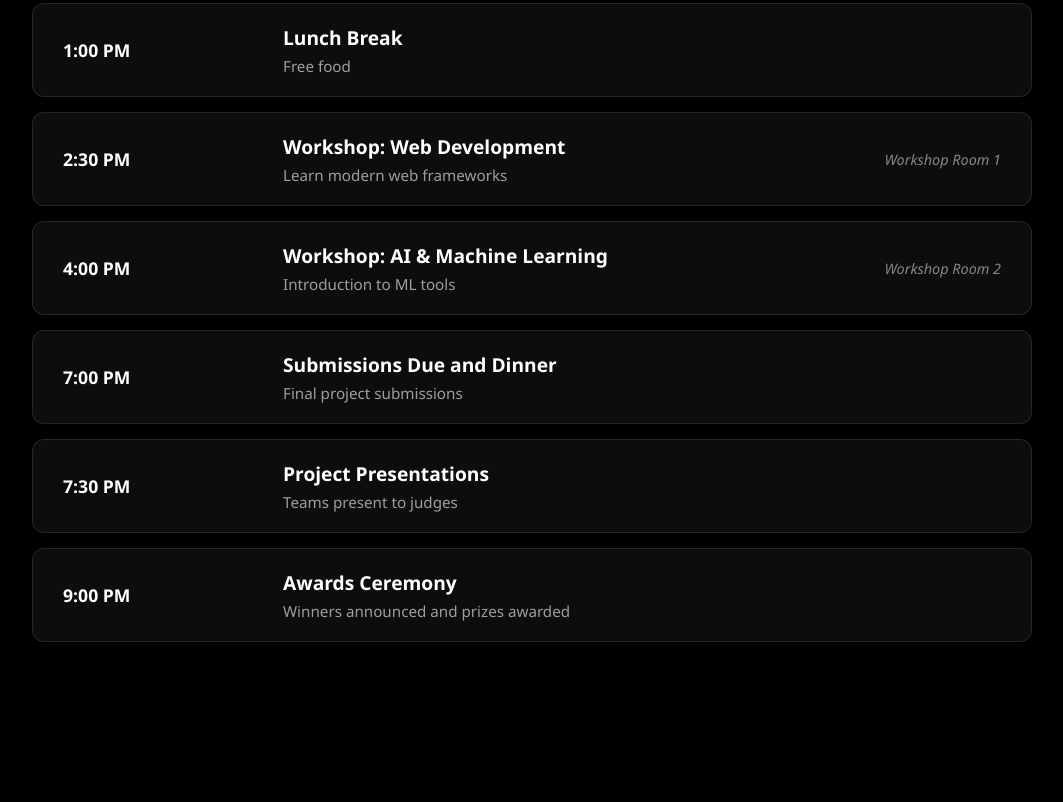
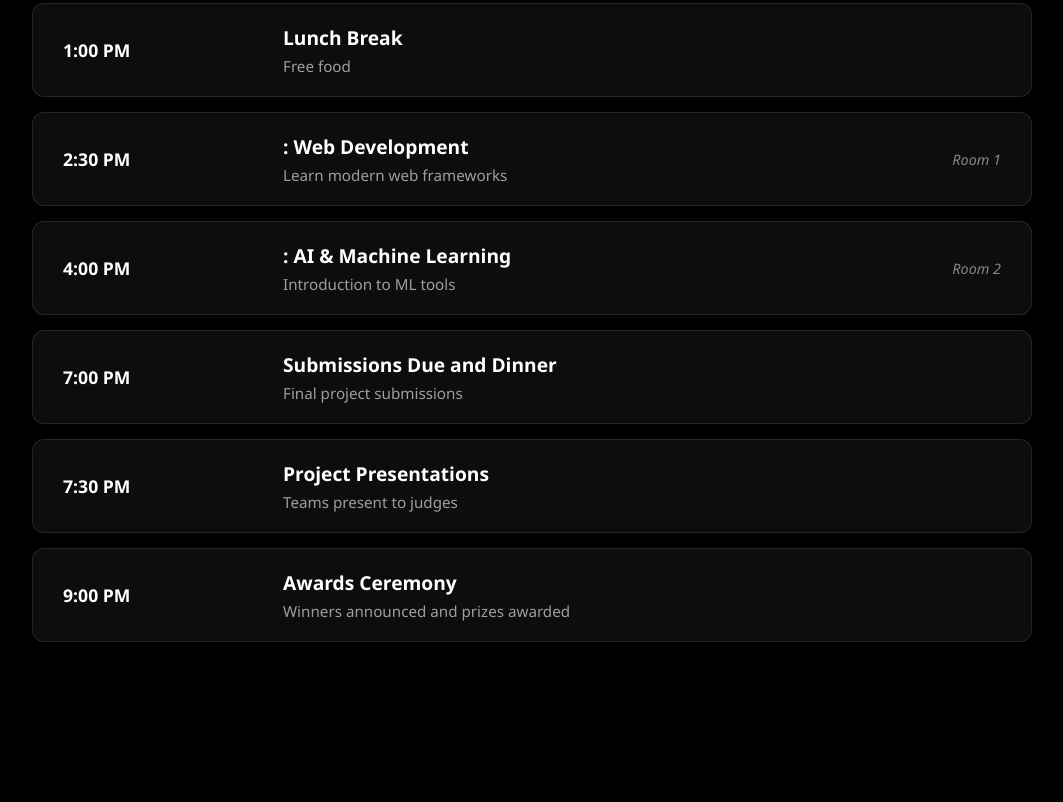
Before and after one commit to ProgrammingwithPI/innovate_hack_website_updated, a plain HTML site: page index.html in a window 1280 px wide. Shown: the part 1378-2180 px from the top of the page, without its empty margins (108-1171 px from the left). Drawn offline with Linux system fonts and the light colour scheme.

Commit message:
image fix
removed CCIR image

```diff
--- a/index.html
+++ b/index.html
@@ -929,19 +929,19 @@
                 <div class="agenda-card">
                     <div class="agenda-time">2:30 PM</div>
                     <div class="agenda-content">
-                        <h4>Workshop: Web Development</h4>
+                        <h4>: Web Development</h4>
                         <p>Learn modern web frameworks</p>
                     </div>
-                    <div class="agenda-location">Workshop Room 1</div>
+                    <div class="agenda-location"> Room 1</div>
                 </div>
 
                 <div class="agenda-card">
                     <div class="agenda-time">4:00 PM</div>
                     <div class="agenda-content">
-                        <h4>Workshop: AI & Machine Learning</h4>
+                        <h4>: AI & Machine Learning</h4>
                         <p>Introduction to ML tools</p>
                     </div>
-                    <div class="agenda-location">Workshop Room 2</div>
+                    <div class="agenda-location"> Room 2</div>
                 </div>
 
                 <div class="agenda-card">
@@ -1011,7 +1011,6 @@
                 <div class="card-content">
                     <h3>Learn:</h3>
                     <p>Learn and improve new or current skills you have with our workshops, and get closer to accomplishing any goals you have in your programming journey.</p>
-                    <img src="https://images.unsplash.com/photo-1498050108023-c5249f4df085?q=80&w=2560&auto=format&fit=crop" class="card-image" alt="Develop">
                 </div>
             </div>
             <div class="card" data-card="2">
```
